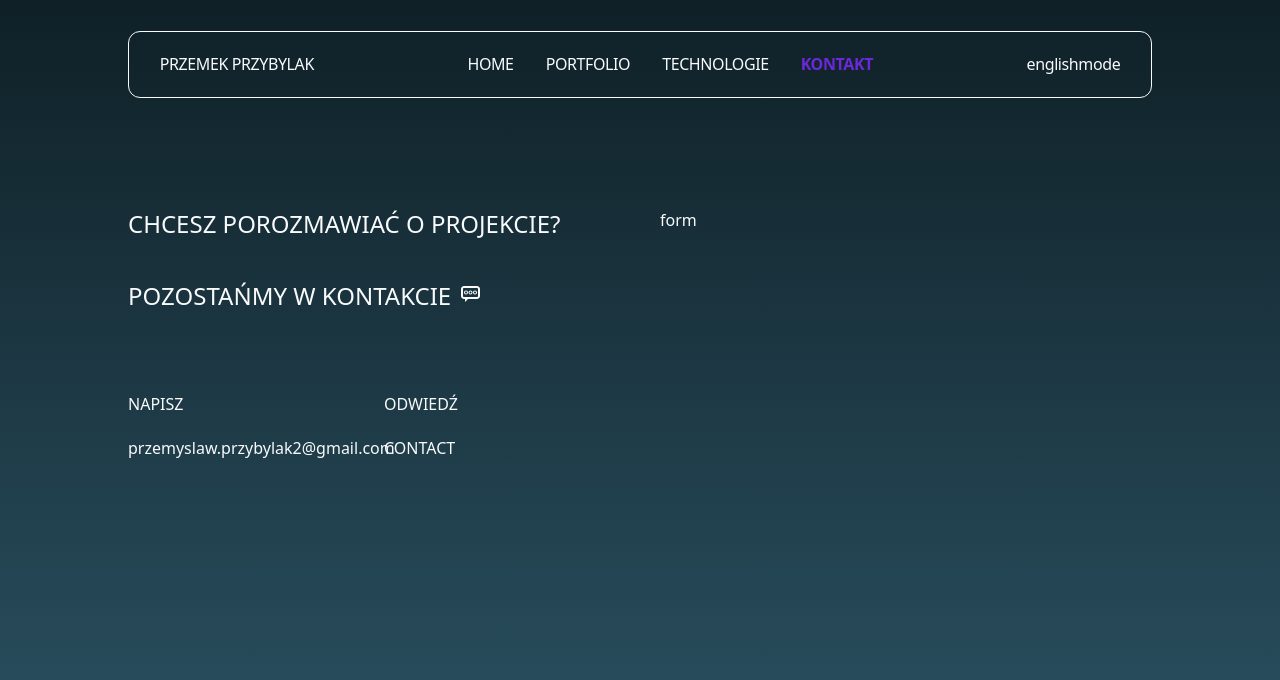
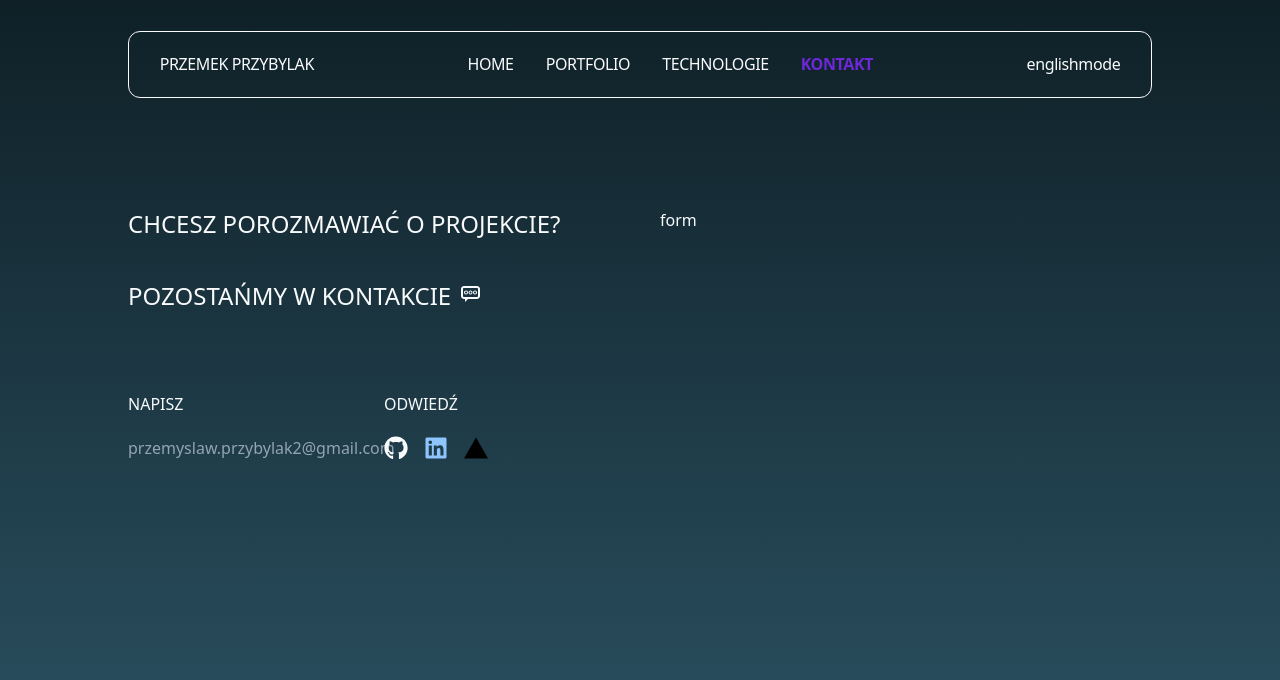
Before and after one commit to Przemek-Przybylak/portfolio-v2, a Next.js app: page /contact in a window 1280 px wide. Shown: the top 680 px of the page. Built offline with nearby package versions, Linux system fonts and the light colour scheme.

Commit message:
contact icons added

```diff
--- a/src/app/contact/page.tsx
+++ b/src/app/contact/page.tsx
@@ -1,4 +1,6 @@
 import { TiMessageTyping } from "react-icons/ti";
+import { FaGithub, FaLinkedin } from "react-icons/fa";
+import { SiVercel } from "react-icons/si";
 
 export default function ContactPage() {
   return (
@@ -18,12 +20,34 @@ export default function ContactPage() {
           <p>Napisz</p>
           <p>Odwiedź</p>
           <a
-            className="lowercase"
+            className="lowercase text-[var(--color-muted)] hover:text-gray-500"
             href="mailto:przemyslaw.przybylak2@gmail.com"
           >
             przemyslaw.przybylak2@gmail.com
           </a>
-          <p>contact</p>
+          <div className="flex space-x-4 text-2xl">
+            <a
+              href="https://github.com/Przemek-Przybylak"
+              target="_blank"
+              rel="noopener noreferrer"
+            >
+              <FaGithub className="w-6 h-6 hover:text-gray-800" />
+            </a>
+            <a
+              href="https://www.linkedin.com/in/przemekprzybylak"
+              target="_blank"
+              rel="noopener noreferrer"
+            >
+              <FaLinkedin className="w-6 h-6 text-blue-300 hover:text-blue-400" />
+            </a>
+            <a
+              href="https://vercel.com/"
+              target="_blank"
+              rel="noopener noreferrer"
+            >
+              <SiVercel className="w-6 h-6 text-black hover:text-gray-800" />
+            </a>
+          </div>
         </div>
       </section>
       <section className="w-1/2 ">form</section>
```
